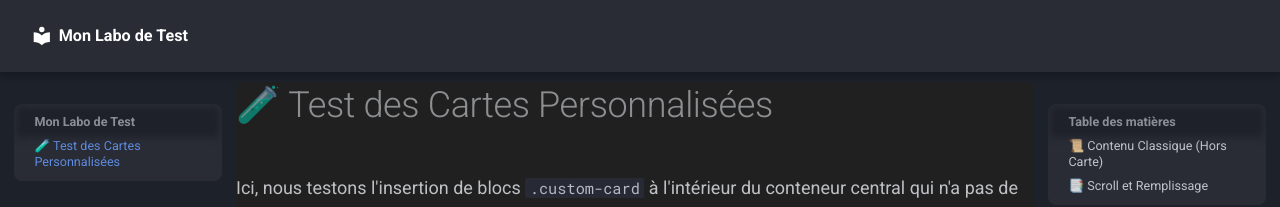
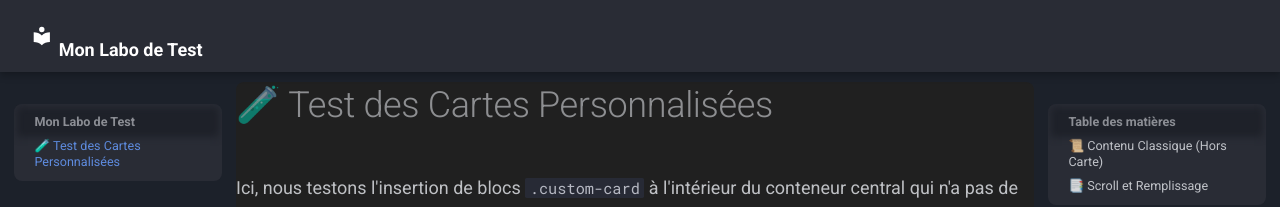
Before and after one commit to Lilevitchi/test-site, an MkDocs documentation site: the page built from docs/index.md, in a window 1280 px wide. Shown: the top 207 px of the page. Built offline with MkDocs 1.6.1 and Material for MkDocs 9.7.7, drawn with Linux system fonts in a browser that asks for light colours.

Commit message:
Update extra.css

```diff
--- a/docs/stylesheets/extra.css
+++ b/docs/stylesheets/extra.css
@@ -84,6 +84,11 @@
     visibility: visible;
   }
 
+  .md-header__title, .md-header__topic, .md-header__ellipsis {
+    font-size: var(--text-size-header);
+    line-height: var(--header-height);
+  }
+
 /* --- MAIN STRUCTURE --- */
   .md-container {
     display: flex;
@@ -93,7 +98,8 @@
 
   .md-main {
     flex: 1 0 auto;
-    display: block;
+    display: flex;
+    flex-direction: column;
     padding-top: var(--header-height) !important;
     background-color: var(--bg-page);
   }
@@ -101,14 +107,15 @@
   .md-grid {
     max-width: 100% !important;
     margin: 0 !important;
+    width: 100%;
   }
 
   .md-main__inner {
     display: flex;
-    align-items: flex-start;
+    align-items: stretch;
     max-width: 100% !important;
     margin: 0 !important;
-    padding: var(--sidebar-gap) 0;
+    padding: 0 !important;
   }
 
 /* --- CONTENT CARD --- */
@@ -116,7 +123,7 @@
   .md-content {
     background: var(--bg-card);
     border-radius: var(--radius-md);
-    margin: 0 var(--sidebar-gap);
+    margin: var(--sidebar-gap) var(--sidebar-gap) var(--sidebar-footer-offset) var(--sidebar-gap) !important;
     padding: 0 !important;
     flex: 1;
     min-width: 0;
@@ -129,9 +136,8 @@
     padding: 0 !important;
   }
 
-  .md-content__inner:before {
-    display: none;
-  }
+  .md-content__inner { margin: 0 !important; padding: 0 !important; }
+  .md-content__inner:before { display: none; }
 
   .md-typeset {
     font-size: var(--text-size-content);
@@ -155,7 +161,10 @@
     position: sticky !important;
     top: calc(var(--header-height) + var(--sidebar-gap)) !important;
     height: calc(100vh - var(--header-height) - var(--sidebar-gap) - var(--sidebar-footer-offset)) !important;
+    margin-top: var(--sidebar-gap) !important;
+    margin-bottom: var(--sidebar-footer-offset) !important;
     z-index: 1;
+    transition: height var(--transition), margin-bottom var(--transition);
   }
 
   .md-sidebar__inner {
@@ -172,24 +181,22 @@
     width: var(--sidebar-width-primary);
   }
 
-  .md-sidebar--secondary {
-    margin-right: var(--sidebar-gap);
-    width: var(--sidebar-width-secondary);
-  }
+  .md-sidebar--primary { margin-left: var(--sidebar-gap) !important; width: var(--sidebar-width-primary) !important; }
+  .md-sidebar--secondary { margin-right: var(--sidebar-gap) !important; width: var(--sidebar-width-secondary) !important; }
 
 /* --- FOOTER --- */
   .md-footer {
     flex-shrink: 0;
     height: var(--footer-height);
     background-color: var(--bg-surface);
-    display: block;
-    width: 100%;
+    margin: 0 !important;
+    padding: 0 !important;
   }
 
   .md-footer-meta__inner {
+    height: var(--footer-height);
     display: flex;
     align-items: center;
-    height: var(--footer-height);
     padding: 0 20px;
   }
 }
```
